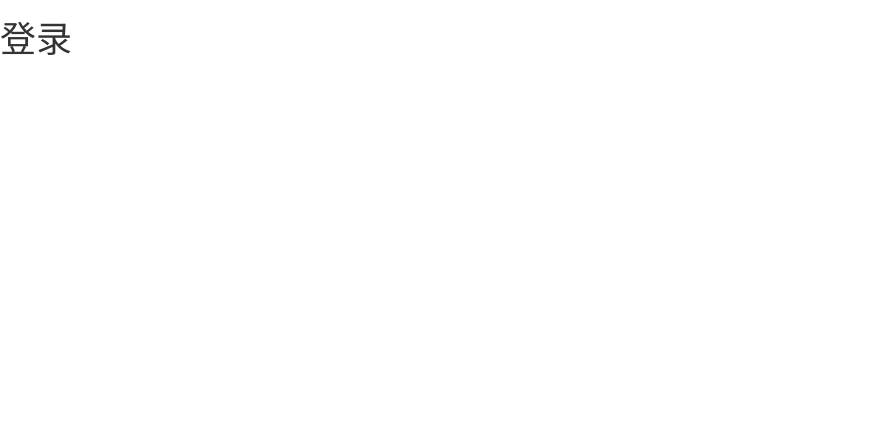
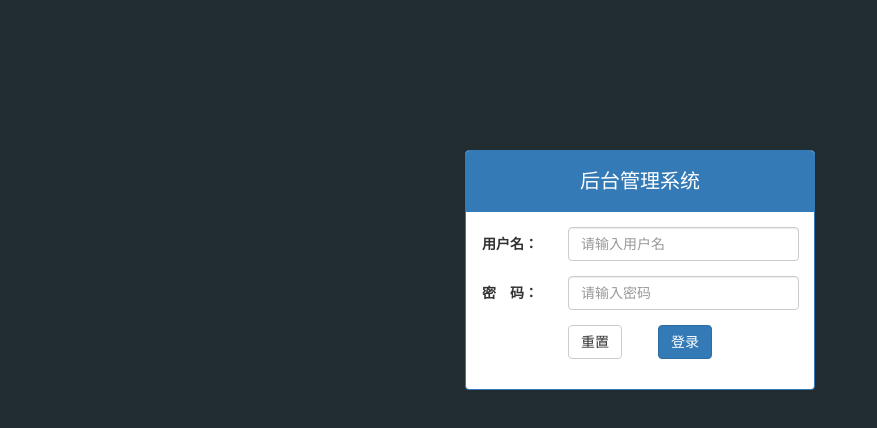
Before and after one commit to qsbdx/letao, a website: page public/back/login.html in a window 1280 px wide. Shown: the whole page, without its empty margins (0-877 px from the left). Drawn offline with Linux system fonts and the light colour scheme.

Commit message:
登录页面静态完成

```diff
--- /dev/null
+++ b/public/back/css/common.css
@@ -0,0 +1,14 @@
+.body_bg {
+    background-color: #222D32;
+}
+
+.panel-title {
+    height: 40px;
+    line-height: 40px;
+    font-size: 20px;
+    text-align: center;
+}
+
+.mt_150 {
+    margin-top: 150px;
+}
--- a/public/back/login.html
+++ b/public/back/login.html
@@ -1,17 +1,71 @@
 <!DOCTYPE html>
 <html lang="en">
+
 <head>
     <meta charset="UTF-8">
     <meta name="viewport" content="width=device-width, initial-scale=1.0">
     <meta http-equiv="X-UA-Compatible" content="ie=edge">
     <title>乐淘电商</title>
     <link rel="stylesheet" href="./lib/bootstrap/css/bootstrap.css">
+    <link rel="stylesheet" href="./css/common.css">
 </head>
-<body>
 
-    <h1>登录</h1>
+<!--
+    xx-primary      深蓝色
+    xx-default      灰白色
+    xx-danger       红色
+    xx-success      绿色
+
+    xx-info         浅蓝色
+    xx-warning      黄色
+ -->
+
+<body class="body_bg">
+    <div class="container">
+        <!-- 空间分配：大屏幕占四份 -->
+        <div class="col-lg-4 col-lg-offset-4">
+
+            <!-- 登录框 -->
+            <div class="panel panel-primary mt_150">
+                <!-- 头部 -->
+                <div class="panel-heading ">
+                    <h3 class="panel-title">后台管理系统</h3>
+                </div>
+                <!-- 内容 -->
+                <div class="panel-body">
+
+                    <form class="form-horizontal">
+
+                        <div class="form-group">
+                            <label for="username" class="col-sm-3 control-label">用户名：</label>
+                            <div class="col-sm-9">
+                                <input type="text" class="form-control" id="username" placeholder="请输入用户名">
+                            </div>
+                        </div>
+                        <div class="form-group">
+                            <label for="password" class="col-sm-3 control-label">密　码：</label>
+                            <div class="col-sm-9">
+                                <input type="password" class="form-control" id="password" placeholder="请输入密码">
+                            </div>
+                        </div>
+
+                        <div class="form-group">
+                            <div class="col-sm-offset-3 col-sm-6">
+                                <button type="submit" class="btn btn-default pull-left">重置</button>
+                                <button type="submit" class="btn btn-primary pull-right">登录</button>
+
+                            </div>
+                        </div>
+                    </form>
+
+                </div>
+            </div>
+        </div>
+    </div>
+
 
     <script src="./lib/jquery/jquery.min.js"></script>
     <script src="./lib/bootstrap/js/bootstrap.min.js"></script>
 </body>
+
 </html>
```
